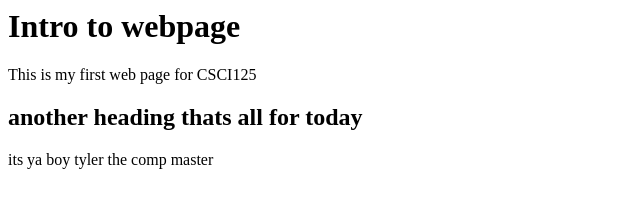
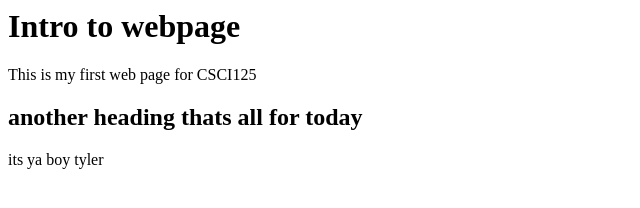
Before and after one commit to TCashimere/TCashimere.github.io, a plain HTML site: page index.html in a window 1280 px wide. Shown: the whole page, without its empty margins (0-640 px from the left). Drawn offline with Linux system fonts and the light colour scheme.

Commit message:
Update index.html

```diff
--- a/index.html
+++ b/index.html
@@ -6,6 +6,6 @@
   <h1>Intro to webpage </h1>
   <p>This is my first web page for CSCI125 </p>
   <h2> another heading thats all for today</h2>
-  <p>its ya boy tyler the comp master</p>
+  <p>its ya boy tyler</p>
  </body>
 </html>
```
